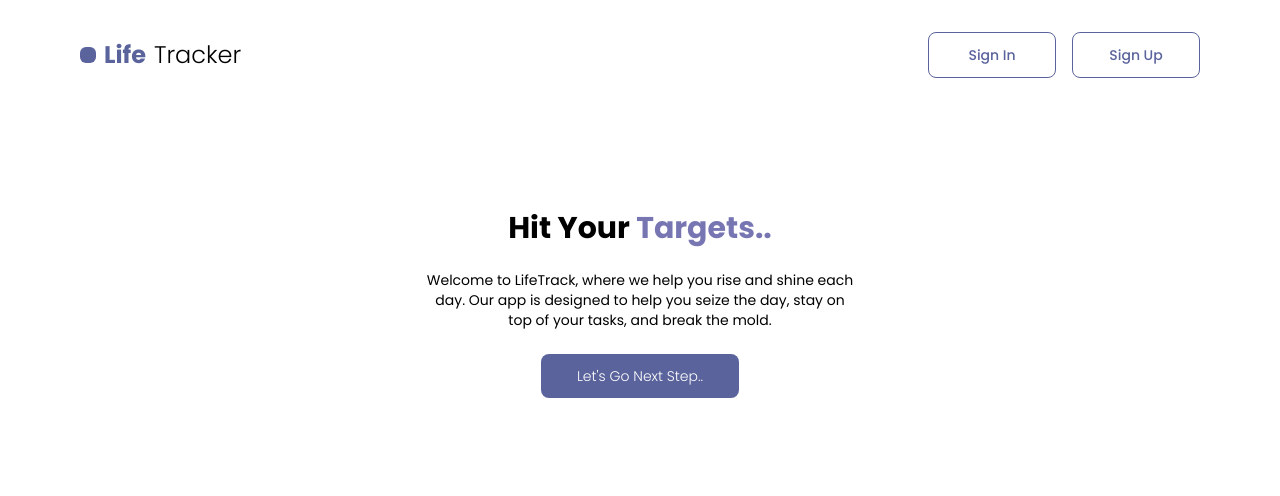
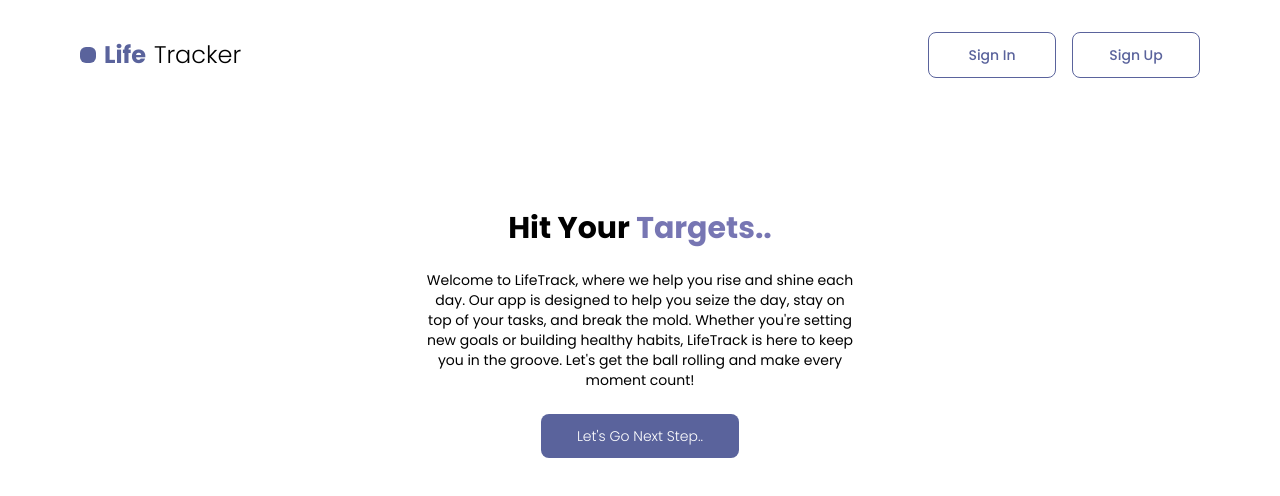
Before and after one commit to Pasindu599/Life_Tracker, a Next.js app: page / in a window 1280 px wide. Shown: the top 496 px of the page. Built offline with nearby package versions, Linux system fonts and the light colour scheme; no server answers.

Commit message:
change p tag

```diff
--- a/app/mainPageComponents/HeroSection.tsx
+++ b/app/mainPageComponents/HeroSection.tsx
@@ -11,7 +11,9 @@ function HeroSection() {
       <p className="text-center text-sm sm:w-[430px] w-[370px]">
         Welcome to LifeTrack, where we help you rise and shine each day. Our app
         is designed to help you seize the day, stay on top of your tasks, and
-        break the mold.
+        break the mold. Whether you&#39;re setting new goals or building healthy
+        habits, LifeTrack is here to keep you in the groove. Let&#39;s get the
+        ball rolling and make every moment count!
       </p>
 
       <button
```
